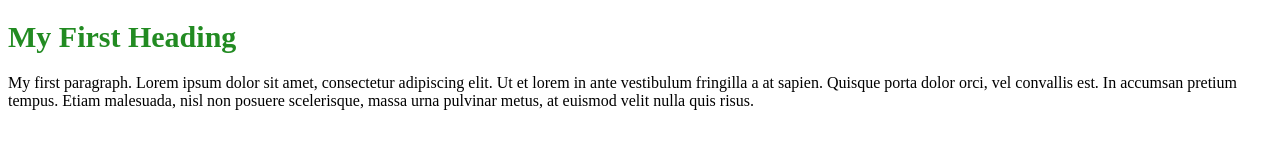
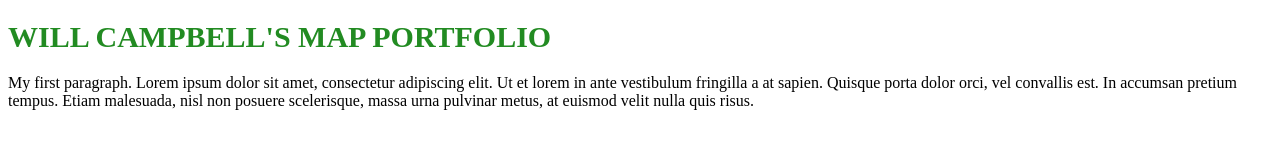
Before and after one commit to wpcampbell/wpcampbell, a plain HTML site: page index.html in a window 1280 px wide. Drawn offline with Linux system fonts and the light colour scheme; files whose address does not match are found by name.

Commit message:
Update index.html

```diff
--- a/index.html
+++ b/index.html
@@ -7,7 +7,7 @@
 </head>
 
 <body>
-<h1>My First Heading</h1>
+<h1>WILL CAMPBELL'S MAP PORTFOLIO</h1>
 
 <p>My first paragraph. Lorem ipsum dolor sit amet, consectetur adipiscing
 elit. Ut et lorem in ante vestibulum fringilla a at sapien. Quisque porta
```
